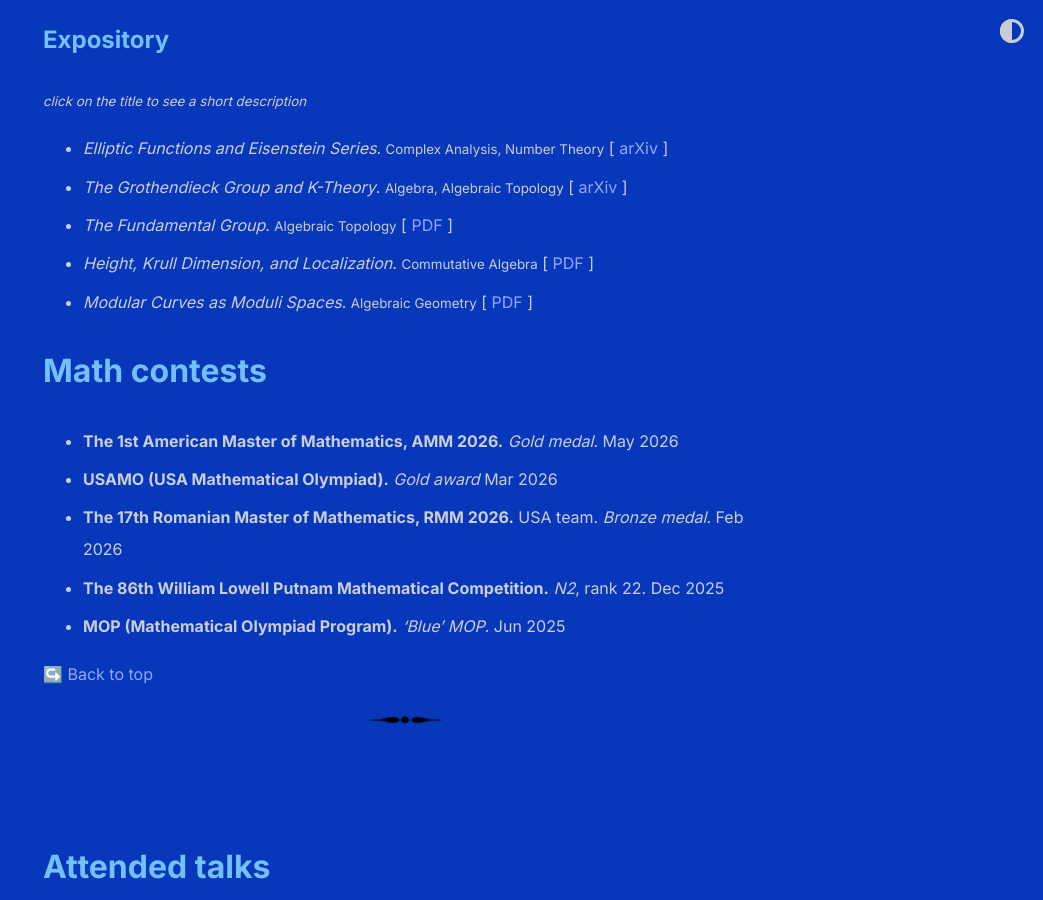
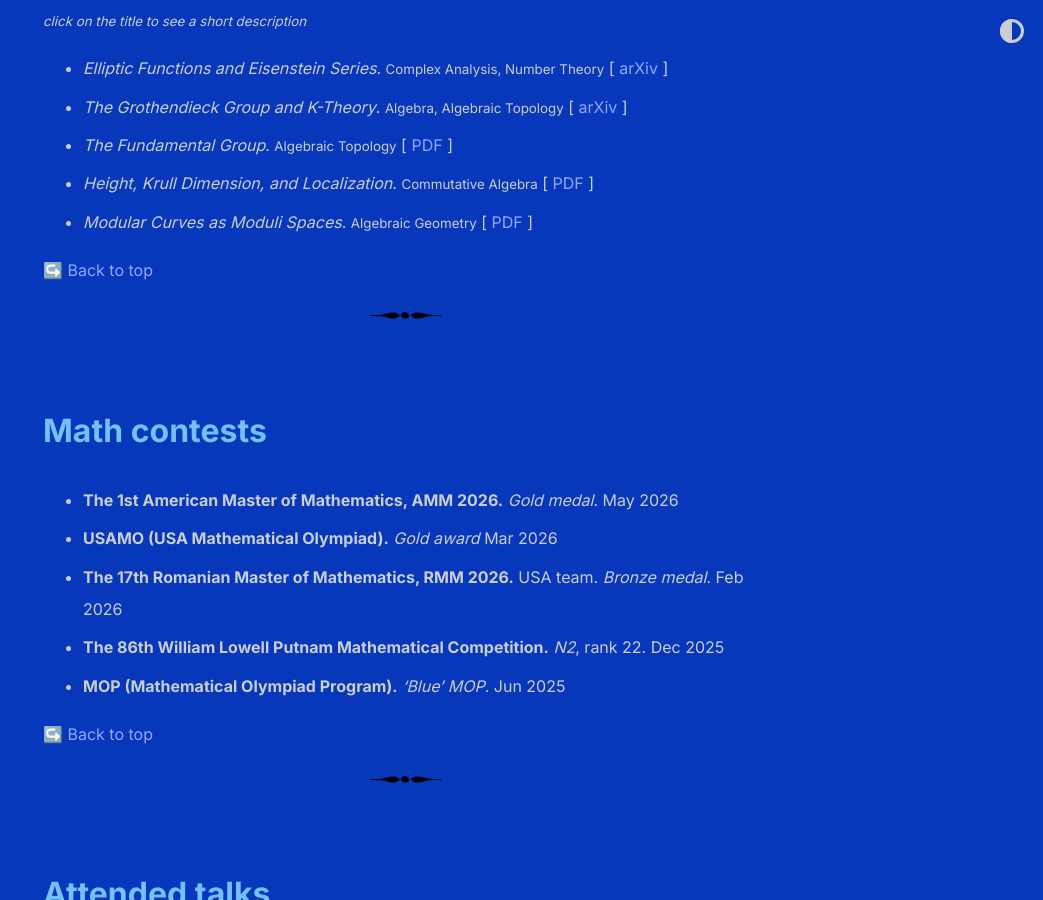
Before and after one commit to shihankanungo/shihankanungo.github.io, a Jekyll site: the page built from gap-year-math.md, in a window 1280 px wide and 900 px high, scrolled down 1559 px. Shown: the whole window, without its empty margins (237-1280 px from the left). Built offline with Jekyll 4.4.1, drawn with Linux system fonts in a browser that asks for light colours.

Commit message:
Update gap-year-math.md

```diff
--- a/gap-year-math.md
+++ b/gap-year-math.md
@@ -78,7 +78,7 @@
 
 ![separator](images/septhin.png)
 
-<br><br>
+<br>
 
 # Papers
 
@@ -91,8 +91,6 @@
 - Representations of the Periplectic Supergroup in the Verlinde Category. <br />
   A. Kannan, **S. Kanungo**. *In preparation*. <br />
   \[ [description](https://shihankanungo.github.io/arun-26) \]
-
-<br />
 
 ## Expository
 <small><i>click on the title to see a short description</i></small>
@@ -125,6 +123,12 @@
 </details></li>
 </ul>
 
+<a href="https://shihankanungo.github.io/gap-year-math">↪️ Back to top</a>
+
+![separator](images/septhin.png)
+
+<br>
+
 # Math contests
 
 - **The 1st American Master of Mathematics, AMM 2026.** *Gold medal*. May 2026
@@ -135,11 +139,9 @@
 
 <a href="https://shihankanungo.github.io/gap-year-math">↪️ Back to top</a>
 
-
-
 ![separator](images/septhin.png)
 
-<br><br>
+<br>
 
 # Attended talks
 
```
